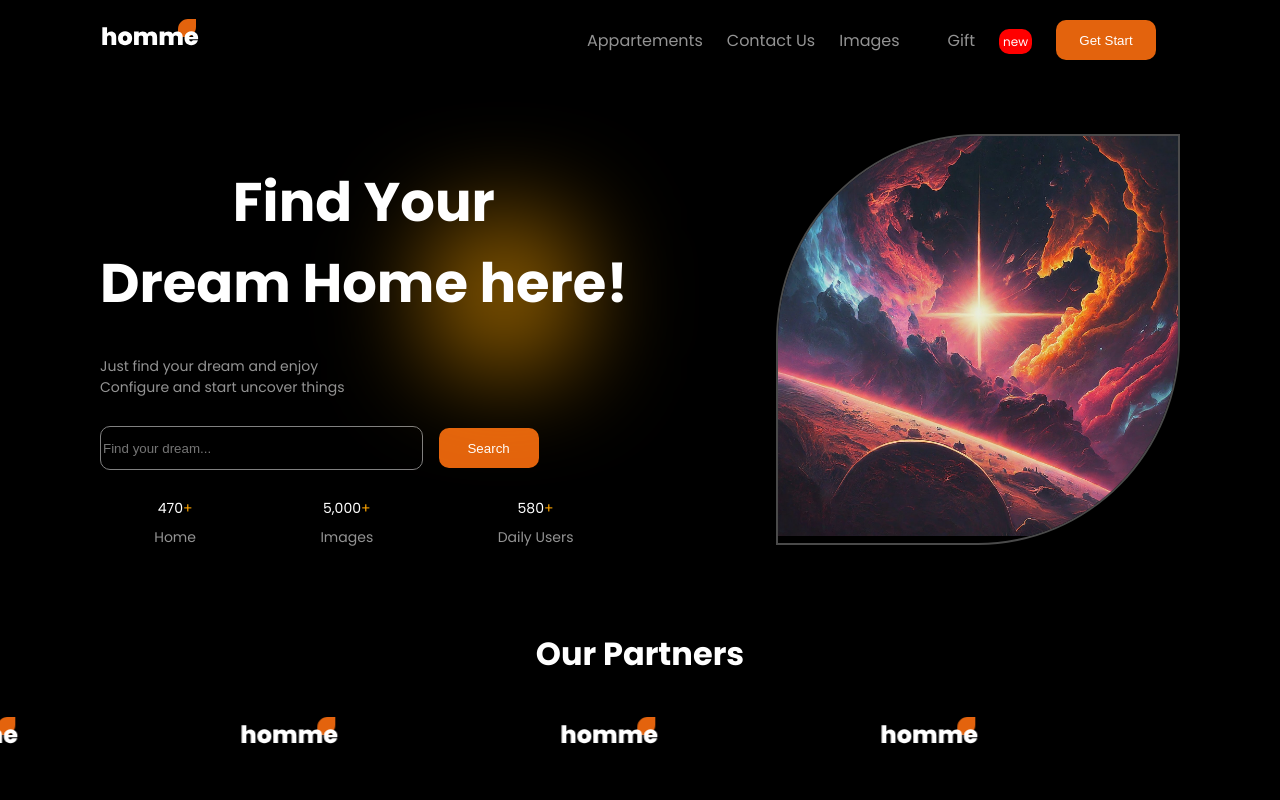
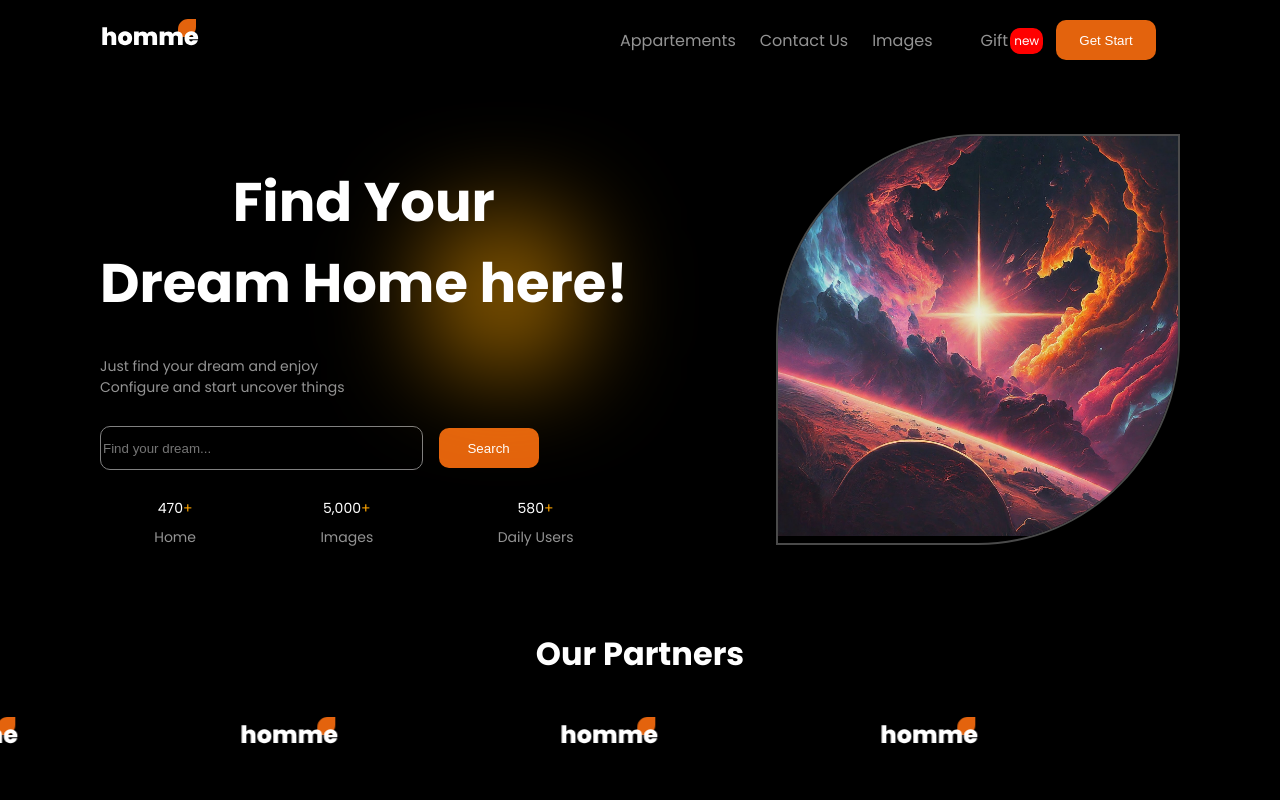
Before and after one commit to khachikkar/ReactApp3, a React (Create React App) app: page /#/ in a window 1280 px wide. Shown: the top 800 px of the page. Built offline with nearby package versions, Linux system fonts and the light colour scheme.

Commit message:
i update a favicon and title

```diff
--- a/public/index.html
+++ b/public/index.html
@@ -2,7 +2,7 @@
 <html lang="en">
   <head>
     <meta charset="utf-8" />
-    <link rel="icon" href="%PUBLIC_URL%/favicon.ico" />
+    <link rel="icon" href="%PUBLIC_URL%/favicon.svg" />
     <meta name="viewport" content="width=device-width, initial-scale=1" />
     <meta name="theme-color" content="#000000" />
     <meta
@@ -25,7 +25,7 @@
       work correctly both with client-side routing and a non-root public URL.
       Learn how to configure a non-root public URL by running `npm run build`.
     -->
-    <title>React App</title>
+    <title>Homee</title>
   </head>
   <body>
     <noscript>You need to enable JavaScript to run this app.</noscript>
--- a/src/Components/Nav/Nav.css
+++ b/src/Components/Nav/Nav.css
@@ -16,6 +16,8 @@
   font-size: 12px;
   color: white;
   border-radius: 10px;
+  position: absolute;
+  right: 14.8rem;
 }
 
   li, a {
```
Also changed, not shown: public/favicon.svg (added), 1 other file (tests, documents, lock files or other folders).
